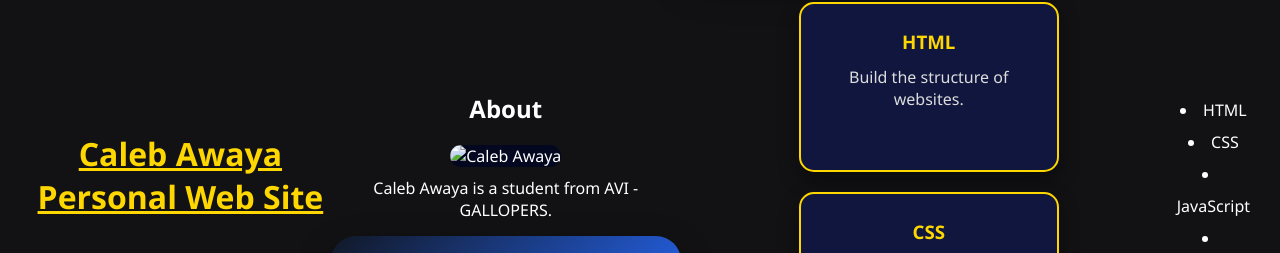
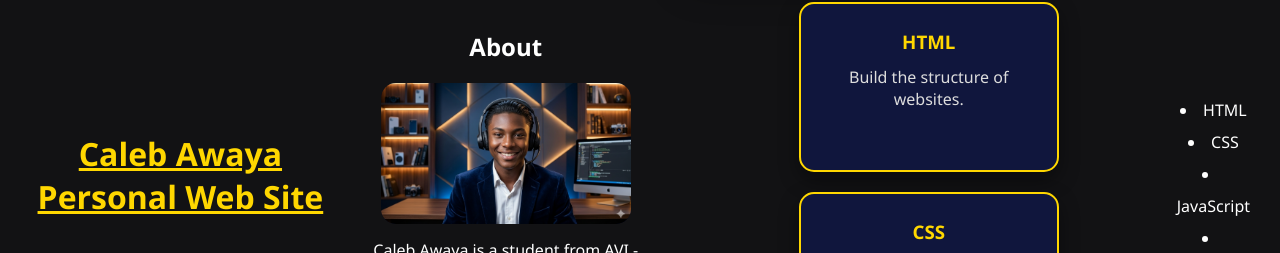
Before and after one commit to calebawaya/portfolio-website, a plain HTML site: page index.html in a window 1280 px wide. Shown: the part 232-485 px from the top of the page. Drawn offline with Linux system fonts and the light colour scheme.

Commit message:
Update index.html

```diff
--- a/index.html
+++ b/index.html
@@ -11,7 +11,7 @@
 
   <section class="about">
     <h2>About</h2>
-    <img src="WIN_20260828_17_17_18_Pro.jpg" alt="Caleb Awaya">
+    <img src="image_43455fbf.jpg" alt="Caleb Awaya">
     <p>Caleb Awaya is a student from AVI - GALLOPERS.</p>
 
     <div class="profile-card">
```
